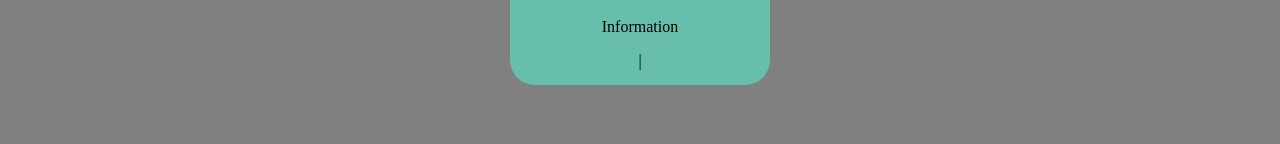
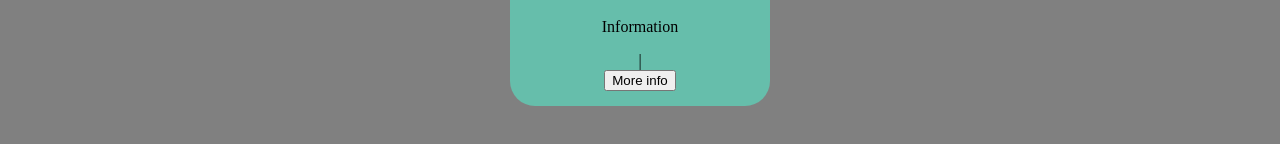
Before and after one commit to AntonioOsCria/projeto-anime, a React (Create React App) app: page / in a window 1280 px wide. Shown: the part 510-654 px from the top of the page. Built offline with nearby package versions, Linux system fonts and the light colour scheme.

Commit message:
button creation

```diff
--- a/src/components/Card/card.jsx
+++ b/src/components/Card/card.jsx
@@ -1,4 +1,5 @@
 import React from 'react'
+
 
 import { CardStyle } from './style';
 
@@ -11,6 +12,11 @@ export const Card = ({ title, information }) => {
             <p>Information</p>
             <span>{information}|</span>
         </div>
+        <div>
+          <button>
+              More info
+          </button>
+        </div>
     </CardStyle>
   )
 };
```
Also changed, not shown: package.json (+6 -4 lines), 1 other file (tests, documents, lock files or other folders).
